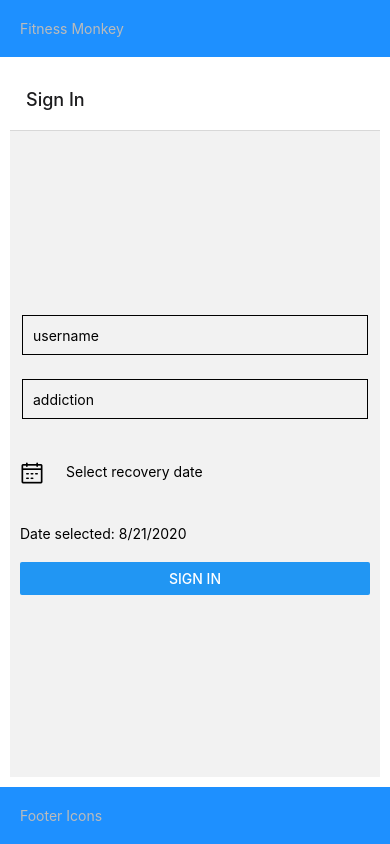
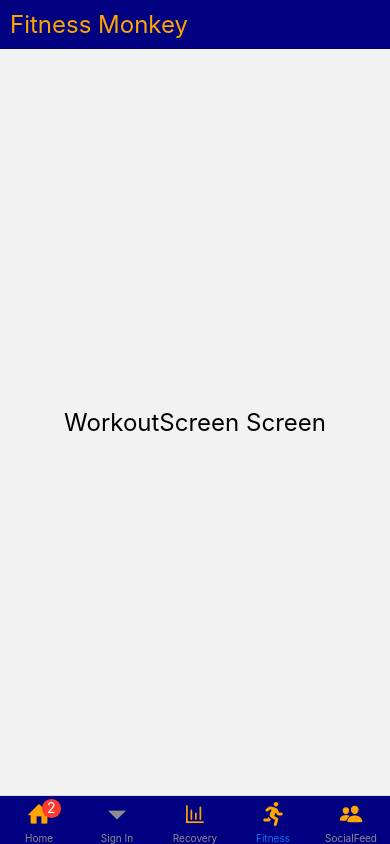
Before and after one commit to cschucode/fitness-monkey-react-native, a React Native app: screen /Fitness in a window 390 px wide. Built offline with nearby package versions, Linux system fonts and the light colour scheme; what expo-sqlite would draw is missing.

Commit message:
Add tab bar styles and icons

```diff
--- a/App.js
+++ b/App.js
@@ -2,32 +2,85 @@ import React, { useState, createContext } from 'react';
 import { StyleSheet, Text, TextInput, View, Button } from 'react-native';
 
 import { NavigationContainer } from '@react-navigation/native';
-import { createNativeStackNavigator } from '@react-navigation/native-stack';
+import { createBottomTabNavigator } from '@react-navigation/bottom-tabs';
+
+const Tab = createBottomTabNavigator();
+// import { createNativeStackNavigator } from '@react-navigation/native-stack';
+// const Stack = createNativeStackNavigator();
+
+import { Ionicons, Entypo, AntDesign, FontAwesome5 } from '@expo/vector-icons';
 
 import Header from './components/Header';
-import Footer from './components/Footer';
 import HomeScreen from './screens/HomeScreen';
 import RegistrationScreen from './screens/RegistrationScreen';
 import RecoveryScreen from './screens/RecoveryScreen';
 import SocialFeedScreen from './screens/SocialFeedScreen';
 
-const Stack = createNativeStackNavigator();
+
+// screenOptions={({ route }) => ({
+//   tabBarIcon: ({ focused, color, size }) => {
+//     let iconName;
+
+//     if (route.name === 'Home') {
+//       iconName = focused
+//         ? 'ios-information-circle'
+//         : 'ios-information-circle-outline';
+//     } else if (route.name === 'Settings') {
+//       iconName = focused ? 'ios-list-box' : 'ios-list';
+//     }
+
+//     // You can return any component that you like here!
+//     return <Ionicons name={iconName} size={size} color={color} />;
+//   },
+//   tabBarActiveTintColor: 'tomato',
+//   tabBarInactiveTintColor: 'gray',
+// })}
+const screenOptions = {
+  home: {
+    tabBarIcon: ({ focused, color, size }) => {
+      return <Entypo name='home' size={24} color='orange' />
+    },
+    tabBarBadge: 2,
+    headerShown: false
+  },
+  recovery: {
+    tabBarIcon: () => <AntDesign name='barschart' size={24} color='orange' />,
+    headerShown: false
+  },
+  fitness: {
+    tabBarIcon: () => <FontAwesome5 name='running' size={24} color='orange' />,
+    headerShown: false
+  },
+  social: {
+    tabBarIcon: () => <Ionicons name='people' size={24} color='orange' />,
+    headerShown: false
+  }
+}
 
 const App = () => {
+  const WorkoutScreen = () => {
+    return (
+      <View style={{ flex: 1, alignItems: 'center', justifyContent: 'center' }}>
+        <Text style={{fontSize: 24}}>WorkoutScreen Screen</Text>
+      </View>
+    );
+  }
+
   return (
       <View style={styles.container}>
         <Header title="Fitness Monkey" />
-        <View style={{ flex: 1, justifyContent: 'center', padding: 10 }}>
-          <NavigationContainer>
-            <Stack.Navigator initialRouteName="Sign In">
-              <Stack.Screen name="Home" styles={styles.container} component={HomeScreen} />
-              <Stack.Screen name="Sign In" component={RegistrationScreen} />
-              <Stack.Screen name="Recovery" component={RecoveryScreen} />
-              <Stack.Screen name="SocialFeed" component={SocialFeedScreen} />
-            </Stack.Navigator>
+        <View style={{ flex: 1, justifyContent: 'center', backgroundColor: 'navy' }}>
+          <NavigationContainer style={{ backgroundColor: 'navy' }}>
+            <Tab.Navigator screenOptions={{tabBarStyle: {backgroundColor: 'navy'}}} initialRouteName="Home">
+              <Tab.Screen name="Home" options={screenOptions.home} component={HomeScreen} />
+              <Tab.Screen name="Sign In" component={RegistrationScreen} />
+              <Tab.Screen name="Recovery" options={screenOptions.recovery} component={RecoveryScreen} />
+              <Tab.Screen name="Fitness" options={screenOptions.fitness} component={WorkoutScreen} />
+              <Tab.Screen name="SocialFeed" options={screenOptions.social} component={SocialFeedScreen} />
+            </Tab.Navigator>
           </NavigationContainer>
         </View>
-        <Footer />
+        {/* <Footer /> */}
       </View>
   );
 }
--- a/components/Footer.js
+++ /dev/null
@@ -1,8 +0,0 @@
-import React,  { useState } from 'react';
-import { View, Text } from 'react-native';
-
-const Footer = () => {
-  return <Text style={{ padding: 20, color: '#bbb', backgroundColor: 'dodgerblue' }}>Footer Icons</Text>
-}
-
-export default Footer;
--- a/components/Header.js
+++ b/components/Header.js
@@ -1,8 +1,13 @@
 import React from 'react';
-import { View, Text, Button } from 'react-native';
+import { View, Text, Button, StatusBar } from 'react-native';
 
 const Header = ({ title, logo }) => {
-  return <Text style={{ padding: 20, color: '#bbb', backgroundColor: 'dodgerblue' }}>{title}</Text>;
+  return (
+    <View>
+      <StatusBar></StatusBar>
+      <Text style={{ padding: 10, color: 'orange', fontSize: 24, backgroundColor: 'navy' }}>{title}</Text>
+    </View>
+  );
 }
 
 export default Header;
--- a/package.json
+++ b/package.json
@@ -9,6 +9,7 @@
   },
   "dependencies": {
     "@react-native-community/datetimepicker": "3.5.2",
+    "@react-navigation/bottom-tabs": "^6.0.9",
     "@react-navigation/native": "^6.0.6",
     "@react-navigation/native-stack": "^6.2.4",
     "expo": "~42.0.1",
--- a/screens/HomeScreen.js
+++ b/screens/HomeScreen.js
@@ -4,11 +4,7 @@ import { Text, View, Button } from 'react-native';
 const HomeScreen = ({ navigation, styles }) => {
   return (
     <View style={{ flex: 1, alignItems: 'center', justifyContent: 'center' }}>
-      <Text>Home Screen</Text>
-      <Button
-        title="To Recovery Metrics"
-        onPress={() => navigation.navigate('Recovery')}
-      />
+      <Text style={{fontSize: 24}}>Home Screen</Text>
     </View>
   );
 };
--- a/screens/RecoveryScreen.js
+++ b/screens/RecoveryScreen.js
@@ -3,12 +3,8 @@ import { View, Text, Button } from 'react-native';
 
 const RecoveryScreen = ({ navigation, route }) => {
   return (
-    <View style={{ flex: 1, justifyContent: 'center' }}>
-      <Text>Hi {route.params.username}! You've been free from addiction for {route.params.time}ms!!</Text>
-      <Button
-        title="To Social Feed"
-        onPress={() => navigation.navigate('SocialFeed')}
-      />
+    <View style={{ flex: 1, alignItems: 'center', justifyContent: 'center' }}>
+      <Text style={{fontSize: 24}}>Recovery Metrics Screen</Text>
     </View>
   );
 };
--- a/screens/RegistrationScreen.js
+++ b/screens/RegistrationScreen.js
@@ -26,7 +26,8 @@ const RegistrationScreen = ({ navigation }) => {
 
   const handleOnPress = async () => {
     // create a new user in the database
-    navigation.navigate('Recovery', { username, time: date.getTime() });
+    const mockUser = { username: 'Mocky', time: new Date().getTime() };
+    navigation.navigate('Recovery', mockUser);
     await createTable();
     await setUser(username, addiction, date.getTime());
     await getUser();
```
Also changed, not shown: 1 other file (tests, documents, lock files or other folders).
